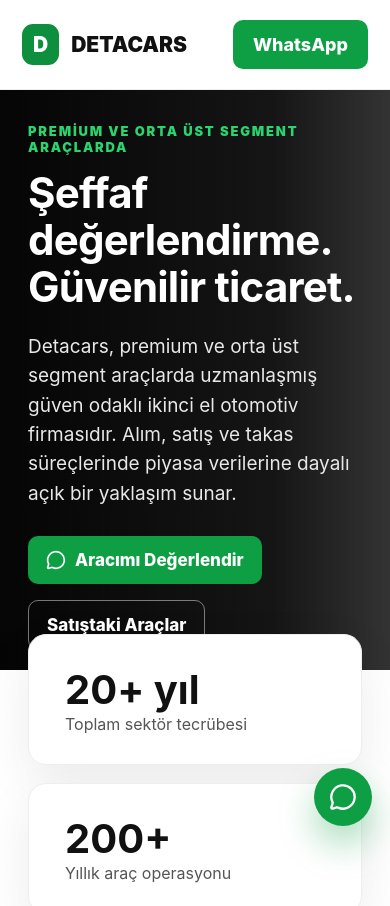
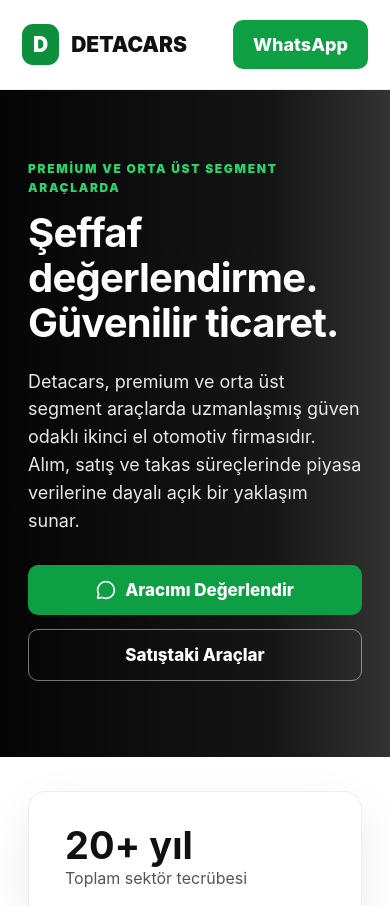
Before and after one commit to alitamirciler/detacars-website, a Next.js app: page / in a window 390 px wide. Shown: the top 906 px of the page. Built offline with nearby package versions, Linux system fonts and the light colour scheme.

Commit message:
fix mobile hero buttons

```diff
--- a/app/globals.css
+++ b/app/globals.css
@@ -8,8 +8,8 @@
 .mark{background:#0e8f3d;color:#fff;border-radius:12px;padding:8px 11px}
 nav{display:flex;gap:28px;color:#333}
 
-.navCta,.primary{background:#0e9f45;color:#fff;padding:14px 22px;border-radius:10px;font-weight:800;display:inline-flex;gap:9px;align-items:center}
-.secondaryDark{border:1px solid rgba(255,255,255,.45);color:#fff;padding:14px 22px;border-radius:10px;font-weight:800;display:inline-flex;align-items:center}
+.navCta,.primary{background:#0e9f45;color:#fff;padding:14px 22px;border-radius:10px;font-weight:800;display:inline-flex;gap:9px;align-items:center;justify-content:center}
+.secondaryDark{border:1px solid rgba(255,255,255,.45);color:#fff;padding:14px 22px;border-radius:10px;font-weight:800;display:inline-flex;align-items:center;justify-content:center}
 
 .hero{min-height:620px;position:relative;background:linear-gradient(90deg,#050505 0%,#111 58%,#2a2a2a 100%);display:flex;align-items:center}
 .heroContent{position:relative;z-index:2;max-width:760px;margin-left:6vw;color:white}
@@ -60,8 +60,6 @@
 .footer{text-align:center;padding:40px 24px;color:#777;font-size:14px;line-height:1.9}
 .footer svg{vertical-align:middle;margin-right:4px}
 
-.floating{position:fixed;right:24px;bottom:24px;background:#0e9f45;color:white;width:64px;height:64px;border-radius:50%;display:grid;place-items:center;box-shadow:0 18px 35px rgba(14,159,69,.35);z-index:30}
-
 @media(max-width:900px){
   nav{display:none}
   .nav{height:90px;padding:0 22px}
@@ -69,17 +67,23 @@
   .mark{border-radius:11px;padding:8px 11px}
   .navCta{padding:14px 20px;border-radius:10px;font-size:18px}
 
-  .hero{min-height:580px;background:linear-gradient(90deg,#050505 0%,#151515 70%,#333 100%)}
+  .hero{
+    min-height:auto;
+    padding:58px 0 76px;
+    background:linear-gradient(90deg,#050505 0%,#151515 70%,#333 100%);
+    align-items:flex-start;
+  }
   .heroContent{margin:0 28px;max-width:none}
-  .hero h1{font-size:42px;line-height:1.12;letter-spacing:-.8px}
-  .lead{font-size:19px;line-height:1.55}
-  .heroActions{margin-top:28px}
-  .primary,.secondaryDark{padding:14px 18px;font-size:17px}
+  .eyebrow{font-size:12px;line-height:1.55}
+  .hero h1{font-size:40px;line-height:1.12;letter-spacing:-.8px}
+  .lead{font-size:18px;line-height:1.55}
+  .heroActions{margin-top:30px;display:flex;flex-direction:column;gap:14px;align-items:stretch}
+  .primary,.secondaryDark{width:100%;padding:15px 18px;font-size:17px;text-align:center}
 
   .stats,.three,.four,.stockPoints{grid-template-columns:1fr}
-  .stats{margin:-36px auto 58px;padding:0 28px}
+  .stats{margin:0 auto 58px;padding:34px 28px 0}
   .stats div{padding:30px 36px}
-  .stats strong{font-size:40px}
+  .stats strong{font-size:38px}
 
   .section{padding:58px 28px 72px}
   .section h2,.about h2,.finalCta h2,.stockSection h2{font-size:32px;line-height:1.2}
@@ -102,6 +106,4 @@
   .finalCta{margin:0 24px 54px;padding:58px 28px;background:#101010}
   .finalCta h2{font-size:32px}
   .finalCta p{font-size:18px;line-height:1.55}
-
-  .floating{width:58px;height:58px;right:18px;bottom:18px}
 }
--- a/app/page.tsx
+++ b/app/page.tsx
@@ -1,18 +1,14 @@
 import {
   Car,
   CheckCircle2,
-  Clock3,
   MessageCircle,
   ShieldCheck,
-  XCircle,
   Banknote,
   FileCheck,
   Phone,
   Mail,
   MapPin,
-  RefreshCw,
   Store,
-  Handshake,
   SearchCheck,
   BadgeCheck
 } from 'lucide-react';
@@ -260,10 +256,6 @@
         <br />
         © 2026 Detacars Otomotiv
       </footer>
-
-      <a className="floating" href={whatsappUrl} target="_blank">
-        <MessageCircle size={28} />
-      </a>
     </main>
   );
 }
```
